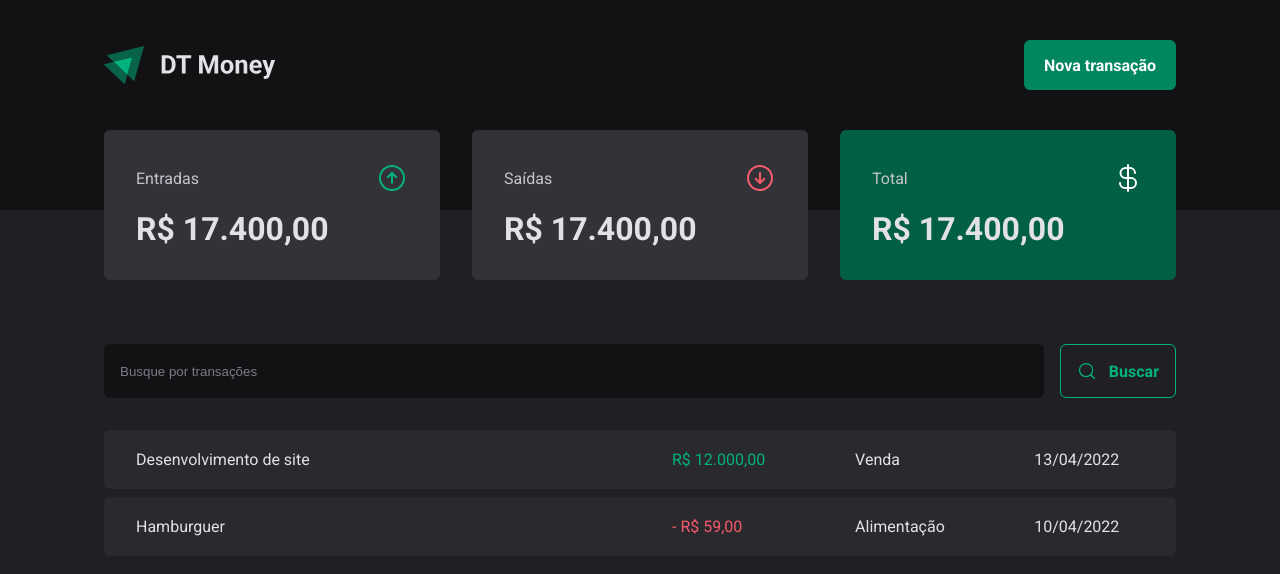
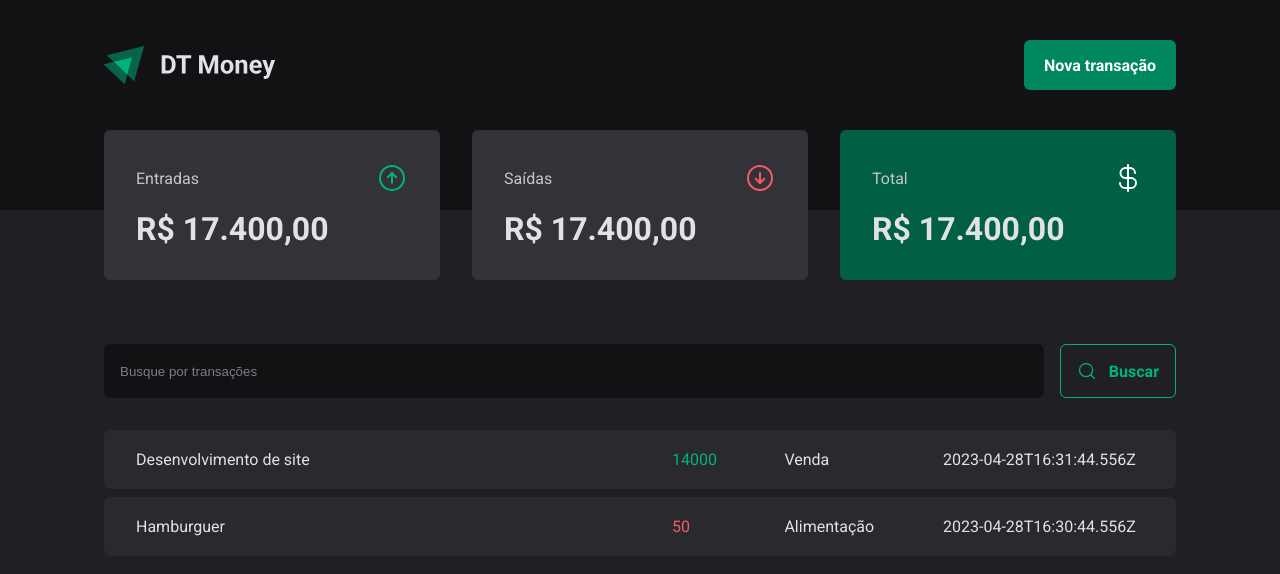
Before and after one commit to Lucas-Araujo15/dt-money, a React (Vite) app: page / in a window 1280 px wide. Shown: the top 574 px of the page. Built offline with nearby package versions, Linux system fonts and the light colour scheme; data requests are answered from the project's data file.

Commit message:
Conexão com a API - Realizando requisição HTTP

```diff
--- a/src/pages/Transactions/index.tsx
+++ b/src/pages/Transactions/index.tsx
@@ -1,3 +1,4 @@
+import { useEffect, useState } from 'react'
 import { Header } from '../../components/Header'
 import { Summary } from '../../components/Summary'
 import { SearchForm } from './components/SearchForm'
@@ -7,32 +8,51 @@ import {
   TransactionsTable,
 } from './styles'
 
+interface Transaction {
+  id: number
+  description: string
+  type: 'income' | 'outcome'
+  price: number
+  category: string
+  createdAt: string
+}
+
 export function Transactions() {
+  const [transactions, setTransactions] = useState<Transaction[]>([])
+
+  async function loadTransactions() {
+    const response = await fetch('http://localhost:3333/transactions')
+    const data = await response.json()
+
+    setTransactions(data)
+  }
+
+  useEffect(() => {
+    loadTransactions()
+  }, [])
+
   return (
     <div>
       <Header />
       <Summary />
-
       <TransactionsContainer>
         <SearchForm />
         <TransactionsTable>
           <tbody>
-            <tr>
-              <td width="50%">Desenvolvimento de site</td>
-              <td>
-                <PriceHighLight variant="income"> R$ 12.000,00</PriceHighLight>
-              </td>
-              <td>Venda</td>
-              <td>13/04/2022</td>
-            </tr>
-            <tr>
-              <td width="50%">Hamburguer</td>
-              <td>
-                <PriceHighLight variant="outcome">- R$ 59,00</PriceHighLight>
-              </td>
-              <td>Alimentação</td>
-              <td>10/04/2022</td>
-            </tr>
+            {transactions.map((transaction) => {
+              return (
+                <tr key={transaction.id}>
+                  <td width="50%">{transaction.description}</td>
+                  <td>
+                    <PriceHighLight variant={transaction.type}>
+                      {transaction.price}
+                    </PriceHighLight>
+                  </td>
+                  <td>{transaction.category}</td>
+                  <td>{transaction.createdAt}</td>
+                </tr>
+              )
+            })}
           </tbody>
         </TransactionsTable>
       </TransactionsContainer>
```
